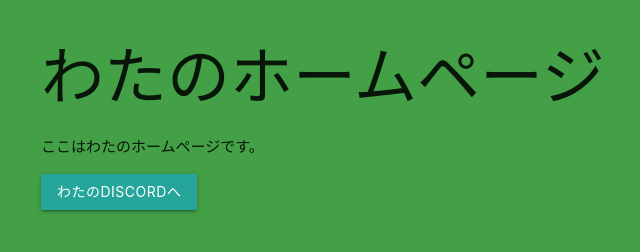
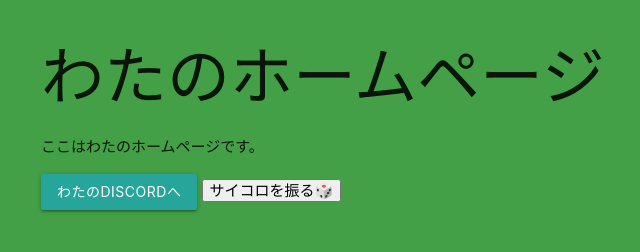
Before and after one commit to 26hro/26hro, a plain HTML site: page index.html in a window 1280 px wide. Shown: the whole page, without its empty margins (151-791 px from the left). Drawn offline with nearby package versions, Linux system fonts and the light colour scheme.

Commit message:
Update index.html

```diff
--- a/index.html
+++ b/index.html
@@ -11,6 +11,7 @@
    <h1>わたのホームページ</h1>
     <p>ここはわたのホームページです。</p>
     <a class="btn" href = "https://discord.gg/BDf7DfD6SF"> わたのDiscordへ</a>
+    <button id="botan">サイコロを振る🎲</button>
 </body>
 </div>
 </html>
```
